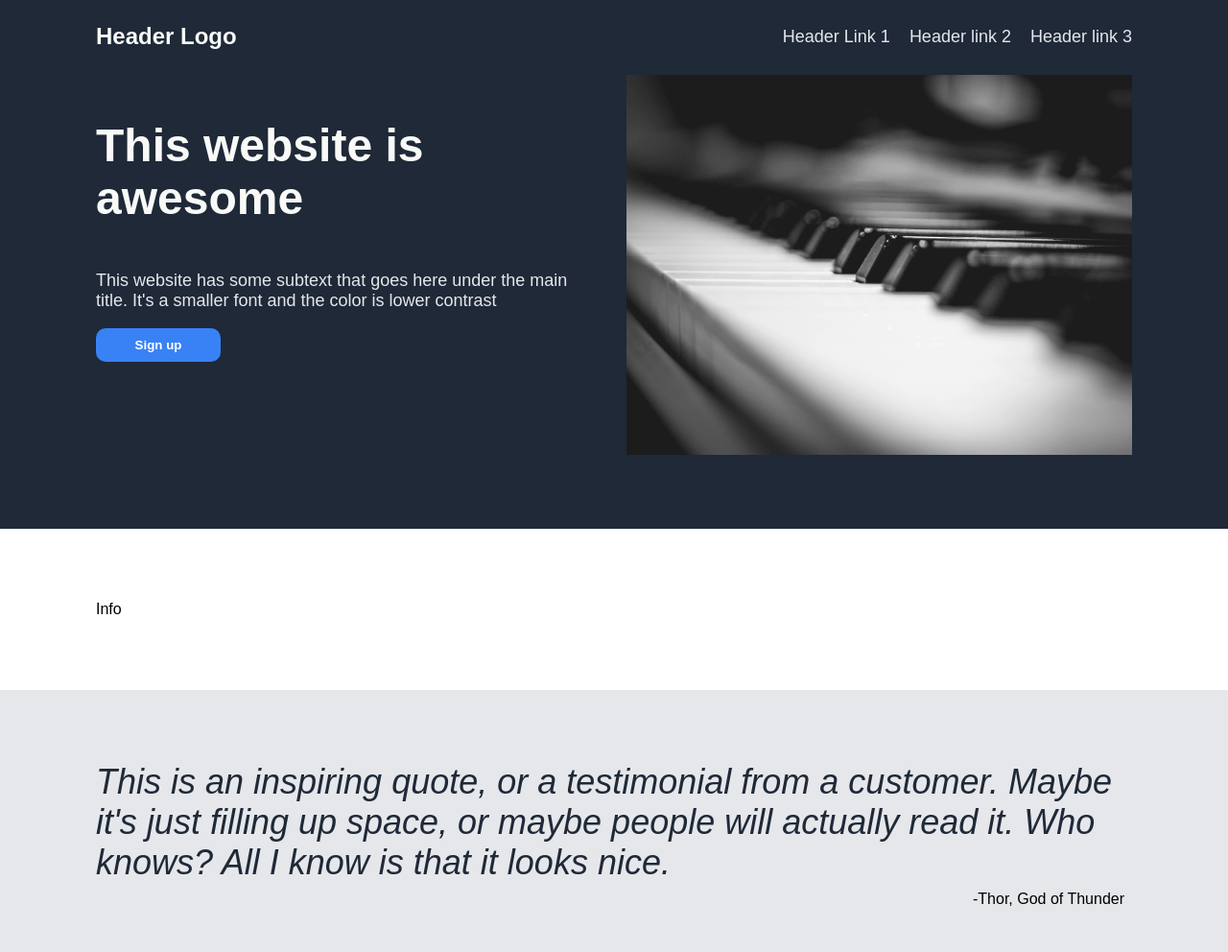
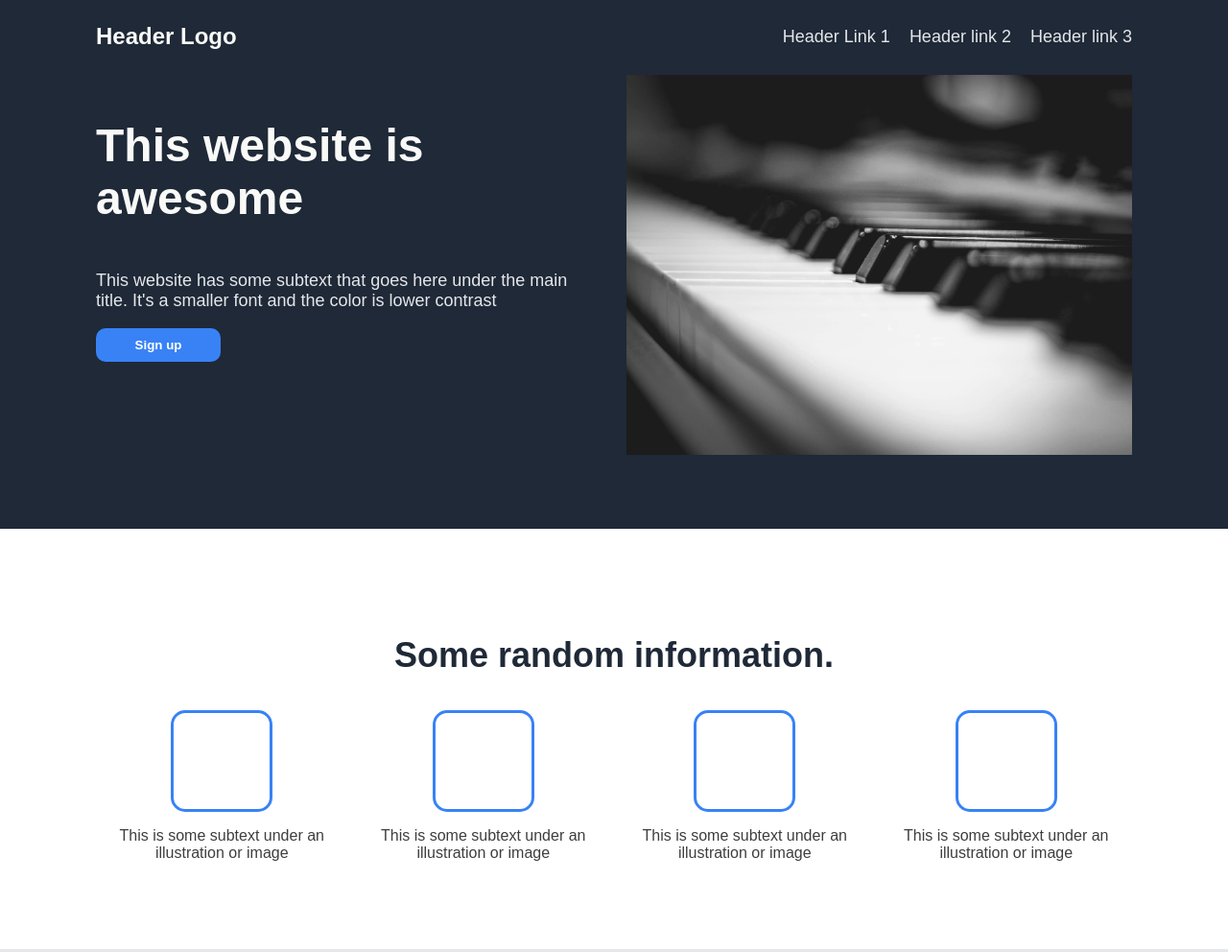
Before and after one commit to jlk-zhou/landing-page, a plain HTML site: page index.html in a window 1280 px wide. Shown: the top 992 px of the page at 96% size. Drawn offline with Linux system fonts and the light colour scheme.

Commit message:
Add information section content and style
Added four sections with images to be populated
in the future.

```diff
--- a/index.html
+++ b/index.html
@@ -37,7 +37,29 @@
         </div>
     </div>
     <div class="info">
-        Info
+        <p class="info-title">Some random information. </p>
+        <div class="info-flex">
+            <div class="info-item">
+                <div>
+                </div>
+                <p>This is some subtext under an illustration or image</p>
+            </div>
+            <div class="info-item">
+                <div>
+                </div>
+                <p>This is some subtext under an illustration or image</p>
+            </div>
+            <div class="info-item">
+                <div>
+                </div>
+                <p>This is some subtext under an illustration or image</p>
+            </div>
+            <div class="info-item">
+                <div>
+                </div>
+                <p>This is some subtext under an illustration or image</p>
+            </div>
+        </div>
     </div>
     <div class="quote">
         <div class="quote-text">
--- a/style.css
+++ b/style.css
@@ -84,6 +84,41 @@ body > * {
     object-fit: contain;
 }
 
+.info-title {
+    font-weight: 900;
+    font-size: 36px;
+    text-align: center;
+    color: #1F2937
+}
+
+.info-flex {
+    display: flex;
+    gap: 10px;
+    flex-wrap: wrap;
+}
+
+.info-item {
+    flex: 1 0 100px;
+    display: flex;
+    flex-direction: column;
+    align-items: center;
+}
+
+.info-item div {
+    width: 100px;
+    height: 100px;
+    border-color: #3882F6;
+    border-style: solid;
+    border-radius: 15px;
+    border-width: 3px;
+}
+
+.info-item p {
+    text-align: center;
+    font-weight: 300;
+    color: rgb(62, 62, 62);
+}
+
 .quote {
     background-color: #E5E7EB;
     display: flex;
```
